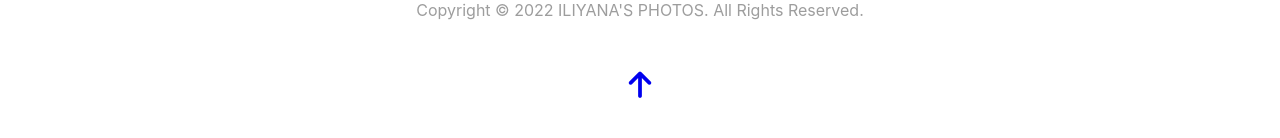
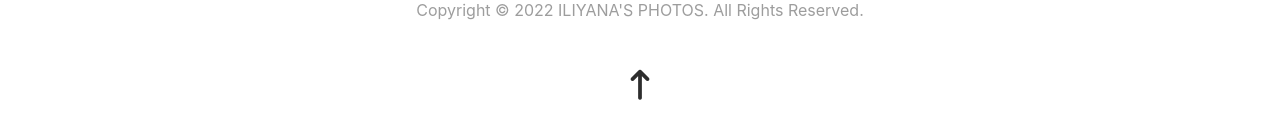
Before and after one commit to Stalio96/React-photo, a React (Create React App) app: page /logout in a window 1280 px wide. Shown: the part 278-416 px from the top of the page. Built offline with nearby package versions, Linux system fonts and the light colour scheme; no server answers; a web font is replaced by a local one.

Commit message:
Change the arrow in the footer

```diff
--- a/src/components/Footer/Footer.css
+++ b/src/components/Footer/Footer.css
@@ -52,18 +52,25 @@ html {
     margin-bottom: 50px;
 }
 
-.fa-sharp {
-    font-size: 30px;
-
-    margin-bottom: 50px;
-}
-
 .go-to-top__link {
     transition: all 200ms ease-out;
 }
 
 .go-to-top__link {
-
     overflow-y: scroll;
     scroll-behavior: smooth;
 }
+
+.fa-arrow-up-long {
+    color: #2d2d2d;
+
+    font-size: 30px;
+
+    margin-bottom: 50px;
+
+    transition: all 200ms ease-out;
+}
+
+.fa-arrow-up-long:hover {
+    color: #9a9a9a;
+}
--- a/src/components/Footer/Footer.js
+++ b/src/components/Footer/Footer.js
@@ -37,8 +37,7 @@ const Footer = () => {
 
             <p className="footer__copyright">Copyright © 2022 ILIYANA'S PHOTOS. All Rights Reserved.</p>
 
-            <a className="go-to-top__link" href='#'><i className="fa-sharp fa-solid fa-arrow-up"></i></a>
-
+            <a className="go-to-top__link" href='#'><i class="fa-solid fa-arrow-up-long"></i></a>
         </footer>
     );
 }
```
